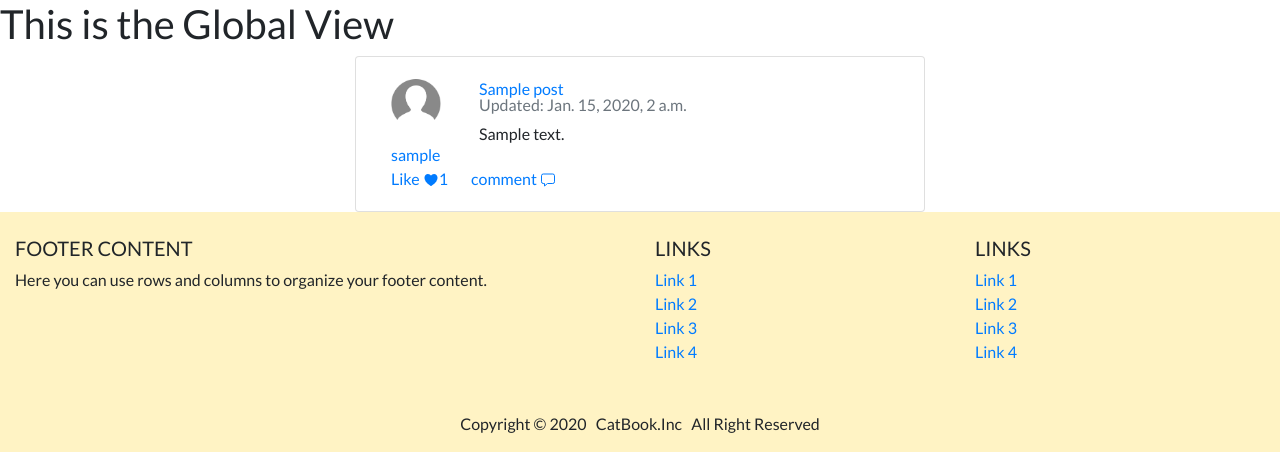
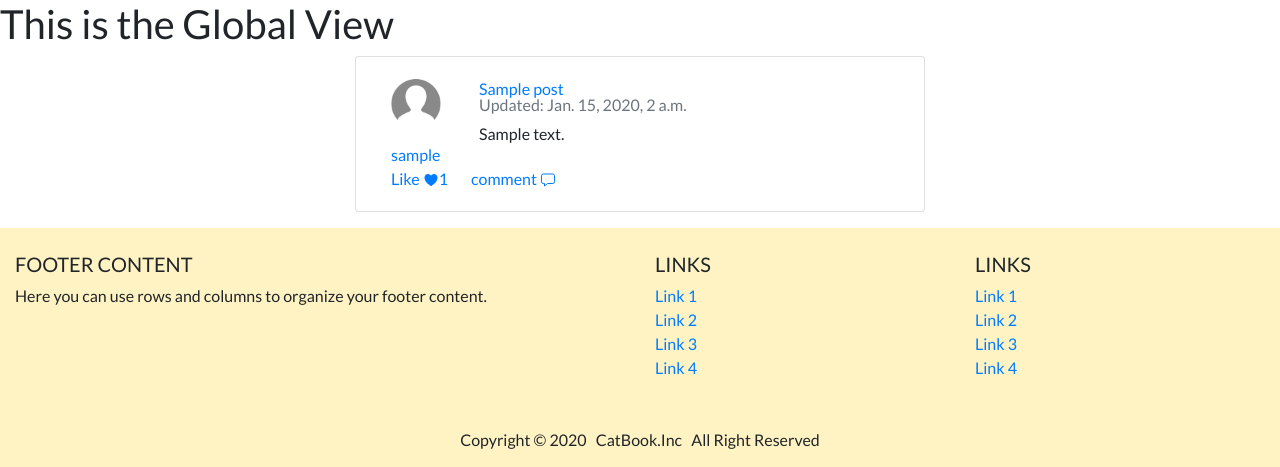
Before and after one commit to amazingshellyyy/catbook, a Django app: page /search/ in a window 1280 px wide. Shown: the part 74-541 px from the top of the page. Run offline with Django 3.2, Linux system fonts and the light colour scheme; tables that the repository leaves empty hold one stand-in row (values such as "Sample post"); some libraries are stand-ins or nearby versions.

Commit message:
updates cards in global view with margin bottom spacing

```diff
--- a/main_app/templates/global_view.html
+++ b/main_app/templates/global_view.html
@@ -11,7 +11,7 @@
 	<div class="container">
   <div class="row">
       <div class="col-sm-3"></div>
-      <div class="card col-sm-6" style="width: 18rem;">
+      <div class="card col-sm-6 mb-3" style="width: 18rem;">
           <div class="card-body">
               <div class="row">
                   <div class="col-sm-2"><img class="profile-img mb-3"
```
